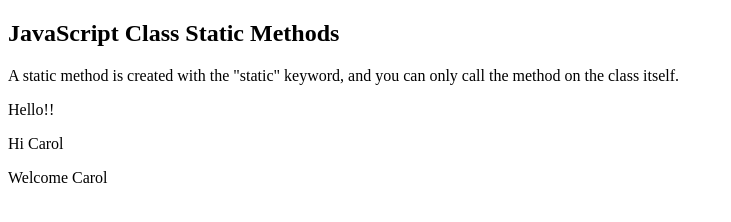
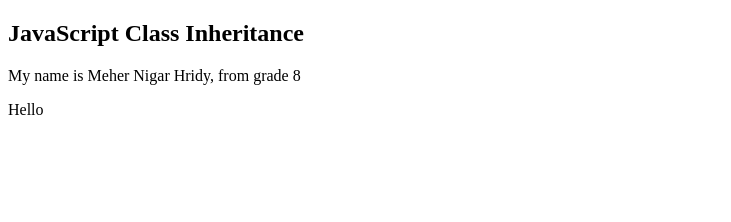
Before and after one commit to Nevrita/WEB-DEVELOPMENT-BY-MEHER, a plain HTML site: page index.html in a window 1280 px wide. Shown: the whole page, without its empty margins (0-731 px from the left). Drawn offline with Linux system fonts and the light colour scheme.

Commit message:
Add files via upload

```diff
--- a/index.html
+++ b/index.html
@@ -1,33 +1,40 @@
 <!DOCTYPE html>
 <html>
+<head>
+<title>Class in JS</title>
+</head>
 <body>
-  <h2>JavaScript Class Static Methods</h2>
-  <p>A static method is created with the "static" keyword, and you can only call the method on the class itself.</p>
-  <p id="hello"></p>
-  <p id="hi"></p>
-  <p id="welcome"></p>
+<h2>JavaScript Class Inheritance</h2>
+<p id="details"></p>
+<p id="greetings"></p>
 <script>
 class Student {
 constructor(name) {
-        this.studentname = name;
+this.studentName = name;
 }
-      static hello() {  // static method
-        return "Hello!!" ;
+static hello() {
+return "Hello";
 }
-      static welcome(x) {
-        return "Welcome " + x.studentname;
-      }
-      hi() {
-      return "Hi " + this.studentname;
+present() {
+return 'My name is ' + this.studentName;
 }
 }
-    myname = new Student("Carol");
-    //Call 'hello()' on the class Student and NOT on the 'myname' object because 'hello()' is a static method it cannot access object
-    document.getElementById("hello").innerHTML = Student.hello();
-    // Call 'hi()' on the 'myname' object:
-    document.getElementById("hi").innerHTML = myname.hi();
-    // Call 'welcome()' can access the object since parameter is passed
-    document.getElementById("welcome").innerHTML = Student.welcome(myname);
+class Grade extends Student {
+constructor(name, grade) {
+  super(name);
+  this.studentGrade = grade;
+}
+show() {
+  return this.present() + ', from ' +
+  this.studentGrade;
+}
+}
+let myStudent = new Grade("Meher Nigar Hridy", "grade 8");
+document.getElementById("details").innerHTML =
+myStudent.show();
+// hello() is a static method cannot be accessed by object myStudent
+document.getElementById("greetings").innerHTML =
+Student.hello();
 </script>
 </body>
 </html>
```
Lines whose indentation alone changed are shown as unchanged.
